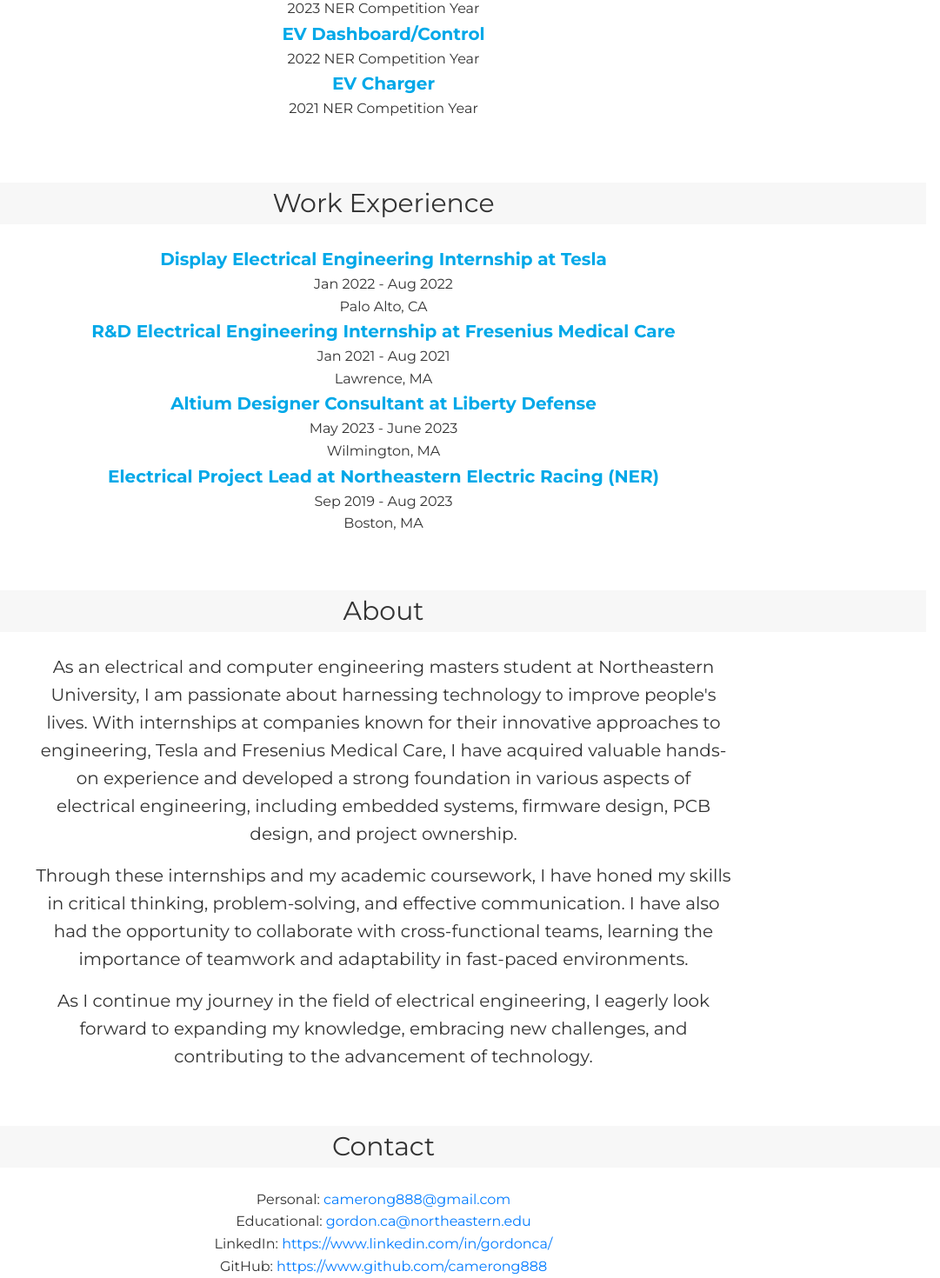
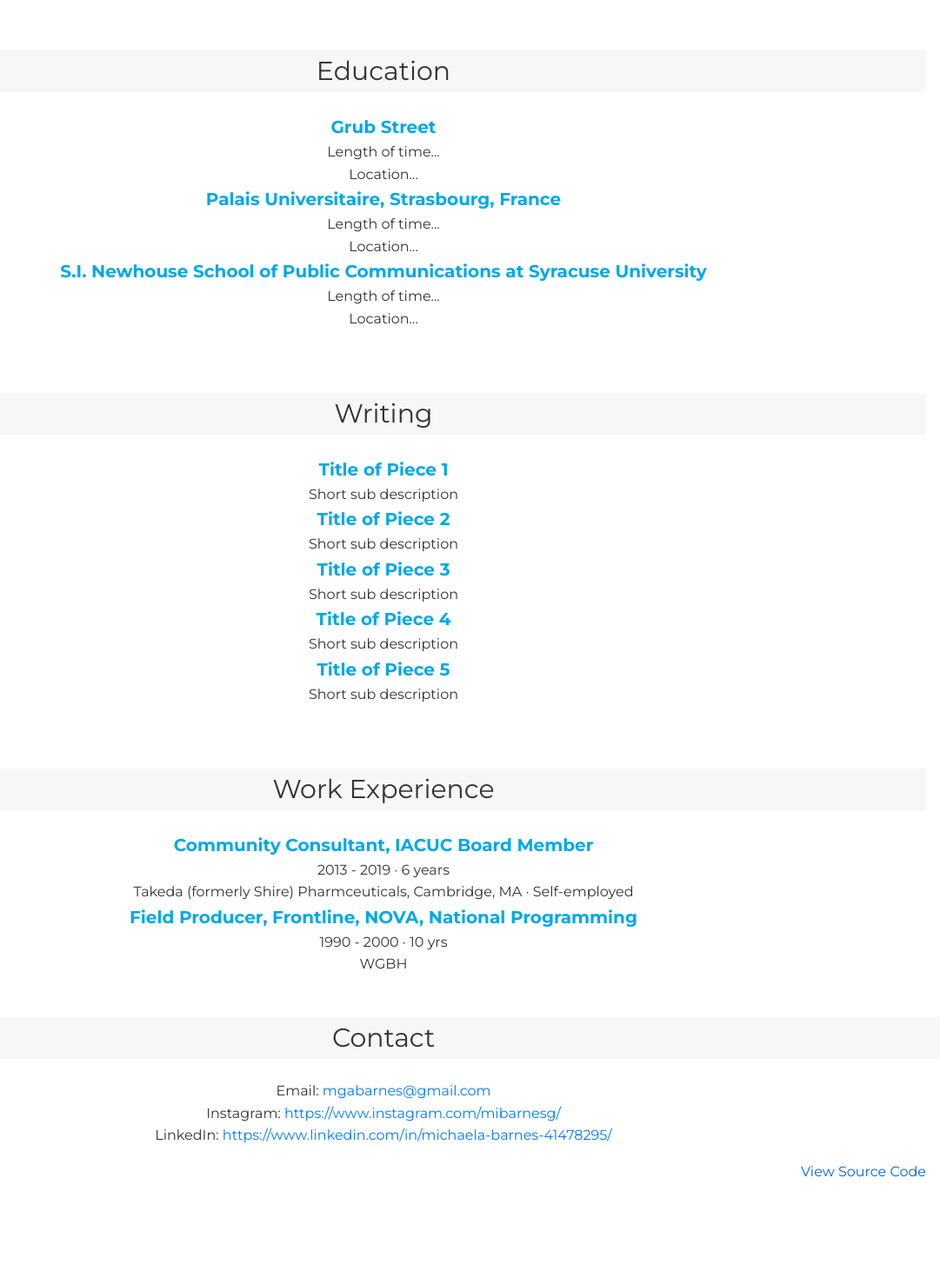
Before and after one commit to mgabarnes/personal-website, a React (Create React App) app: page /#/ in a window 1280 px wide. Shown: the part 800-2270 px from the top of the page at 87% size, without its empty margins (199-1280 px from the left). After the commit the page ends 2176 px from the top, so only its background shows below. Built offline with nearby package versions, Linux system fonts and the light colour scheme.

Commit message:
Added Education Section

```diff
--- a/public/index.html
+++ b/public/index.html
@@ -13,7 +13,7 @@
   <meta name="viewport" content="width=device-width, initial-scale=1" />
   <meta name="theme-color" content="#000000" />
   <meta name="description"
-    content="Cameron Gordon's personal website, showcasing his engineering projects, work experience, and contact information." />
+    content="Michaela Barnes's personal website, showcasing her writing works, work experience, and contact information." />
   <link rel="apple-touch-icon" href="%PUBLIC_URL%/logo192.png" />
   <link rel="manifest" href="%PUBLIC_URL%/manifest.json" />
   <title>Michaela Barnes - Writer</title>
--- a/src/App.js
+++ b/src/App.js
@@ -6,6 +6,7 @@
 import WorkExperience from "./components/WorkExperience";
 import Contact from "./components/Contact";
 import About from "./components/About";
+import Education from "./components/Education"
 import Footer from "./components/Footer";
 import "./globalStyles.css";
 import { HashRouter as Router, Route, Routes } from "react-router-dom";
@@ -20,6 +21,7 @@
 import LibertyDefense from "./components/workexperience/LibertyDefense";
 import ScrollToTop from "./ScrollToTop";
 
+
 function App() {
   return (
     <div className="App">
@@ -33,9 +35,10 @@
               element={
                 <main>
                   <Home />
+                  <About />
+                  <Education />
                   <Projects />
                   <WorkExperience />
-                  <About />
                   <Contact />
                 </main>
               }
--- a/src/components/About.js
+++ b/src/components/About.js
@@ -7,26 +7,13 @@
       <section id="about" className="about">
         <h2 className="about-title">About</h2>
         <p>
-          As an electrical and computer engineering masters student at
-          Northeastern University, I am passionate about harnessing technology
-          to improve people's lives. With internships at companies known for
-          their innovative approaches to engineering, Tesla and Fresenius
-          Medical Care, I have acquired valuable hands-on experience and
-          developed a strong foundation in various aspects of electrical
-          engineering, including embedded systems, firmware design, PCB design,
-          and project ownership.
+          This is the about me section.
         </p>
         <p>
-          Through these internships and my academic coursework, I have honed my
-          skills in critical thinking, problem-solving, and effective
-          communication. I have also had the opportunity to collaborate with
-          cross-functional teams, learning the importance of teamwork and
-          adaptability in fast-paced environments.
+          It will contain information about me, my background, and my writing works.
         </p>
         <p>
-          As I continue my journey in the field of electrical engineering, I
-          eagerly look forward to expanding my knowledge, embracing new
-          challenges, and contributing to the advancement of technology.
+          Thanks for checking my website out!
         </p>
       </section>
     </div>
--- a/src/components/Contact.js
+++ b/src/components/Contact.js
@@ -2,10 +2,9 @@
 import "./Contact.css";
 
 function Contact() {
-  const personalEmail = "camerong888" + "@" + "gmail.com";
-  const educationalEmail = "gordon.ca" + "@" + "northeastern.edu";
-  const linkedInUrl = "https://" + "www.linkedin.com" + "/in/gordonca/";
-  const githubUrl = "https://" + "www.github.com" + "/camerong888";
+  const personalEmail = "mgabarnes" + "@" + "gmail.com";
+  const linkedInUrl = "https://" + "www.linkedin.com" + "/in/michaela-barnes-41478295/";
+  const instagramURL = "https://" + "www.instagram.com" + "/mibarnesg/";
 
   return (
     <div className="contact-container">
@@ -13,23 +12,19 @@
         <h2 className="contact-title">Contact</h2>
         <ul style={{ listStyleType: "none" }}>
           <li>
-            Personal: <a href={`mailto:${personalEmail}`}>{personalEmail}</a>
-          </li>
-          <li>
-            Educational:{" "}
-            <a href={`mailto:${educationalEmail}`}>{educationalEmail}</a>
+            Email: <a href={`mailto:${personalEmail}`}>{personalEmail}</a>
           </li>
         </ul>
         <p>
-          LinkedIn:{" "}
-          <a href={linkedInUrl} target="_blank" rel="noopener noreferrer">
-            {linkedInUrl}
+        Instagram:{" "}
+          <a href={instagramURL} target="_blank" rel="noopener noreferrer">
+            {instagramURL}
           </a>
         </p>
         <p>
-          GitHub:{" "}
-          <a href={githubUrl} target="_blank" rel="noopener noreferrer">
-            {githubUrl}
+        LinkedIn:{" "}
+          <a href={linkedInUrl} target="_blank" rel="noopener noreferrer">
+            {linkedInUrl}
           </a>
         </p>
       </section>
--- /dev/null
+++ b/src/components/Education.css
@@ -0,0 +1,25 @@
+.education-container {
+    font-family: 'Montserrat', sans-serif;
+    font-weight: 500;
+    text-align: center;
+    padding: 1rem;
+    gap: 1rem;
+  }
+
+  .education-title {
+    margin-top: 2.5rem;
+    font-family: 'Montserrat', sans-serif;
+    font-weight: 500;
+    font-size: 30px;
+    margin-bottom: 1.5rem;
+    background-color: #f7f7f7;
+  }
+
+  .education-container a {
+    color: var(--secondary-color);
+    text-decoration: none;
+  }
+
+  .education-container a:hover {
+    text-decoration: underline;
+  }
--- /dev/null
+++ b/src/components/Education.js
@@ -0,0 +1,47 @@
+import React from "react";
+import "./Education.css";
+import { Link } from "react-router-dom";
+
+function Education() {
+  return (
+    <div className="education-container">
+      <section id="education" className="education">
+        <h2 className="education-title">Education</h2>
+        <ul style={{ listStyleType: "none" }}>
+          <li>
+            <h3>
+              <Link to="/Tesla">
+                {" "}
+                Grub Street
+              </Link>
+            </h3>
+            <p>Length of time...</p>
+            <p>Location...</p>
+          </li>
+          <li>
+            <h3>
+              <Link to="/Tesla">
+                {" "}
+                Palais Universitaire, Strasbourg, France
+              </Link>
+            </h3>
+            <p>Length of time...</p>
+            <p>Location...</p>
+          </li>
+          <li>
+            <h3>
+              <Link to="/Tesla">
+                {" "}
+                S.I. Newhouse School of Public Communications at Syracuse University
+              </Link>
+            </h3>
+            <p>Length of time...</p>
+            <p>Location...</p>
+          </li>
+        </ul>
+      </section>
+    </div>
+  );
+}
+
+export default Education;
--- a/src/components/Header.js
+++ b/src/components/Header.js
@@ -42,6 +42,24 @@
           <li className="header-nav-item">
             <Link
               className="header-nav-link"
+              onClick={() => handleNavigation("/", "about")}
+              to="/#about"
+            >
+              About
+            </Link>
+          </li>
+          <li className="header-nav-item">
+            <Link
+              className="header-nav-link"
+              onClick={() => handleNavigation("/", "education")}
+              to="/#education"
+            >
+              Education
+            </Link>
+          </li>
+          <li className="header-nav-item">
+            <Link
+              className="header-nav-link"
               onClick={() => handleNavigation("/", "projects")}
               to="/#projects"
             >
@@ -60,15 +78,6 @@
           <li className="header-nav-item">
             <Link
               className="header-nav-link"
-              onClick={() => handleNavigation("/", "about")}
-              to="/#about"
-            >
-              About
-            </Link>
-          </li>
-          <li className="header-nav-item">
-            <Link
-              className="header-nav-link"
               onClick={() => handleNavigation("/", "contact")}
               to="/#contact"
             >
--- a/src/components/Home.js
+++ b/src/components/Home.js
@@ -1,6 +1,6 @@
 import React from "react";
 import "./Home.css";
-import profilePicture from "../assets/camerongordon.jpg";
+import profilePicture from "../assets/michaelabarnes.jpg";
 
 function Home() {
   return (
@@ -9,11 +9,11 @@
         <h2 className="home-title">Welcome to my personal website!</h2>
         <img
           src={profilePicture}
-          alt="Cameron Gordon"
+          alt="Michaela Barnes"
           className="profile-picture"
         />
         <p>
-          Here, you can learn more about my background, view my projects, and
+          Here, you can learn more about my background, view my writing, and
           get in touch with me.
         </p>
       </section>
--- a/src/components/Projects.js
+++ b/src/components/Projects.js
@@ -6,37 +6,37 @@
   return (
     <div className="projects-container">
       <section id="projects" className="projects">
-      <h2 className="projects-title">Projects</h2>
+      <h2 className="projects-title">Writing</h2>
         <ul style={{ listStyleType: "none" }}>
           <li>
             <h3>
-              <Link to="/iridiumiotembeddeddevice"> Iridium IoT Embedded Device</Link>
+              <Link to="/iridiumiotembeddeddevice">Title of Piece 1</Link>
             </h3>
-            <p>2023 Personal Embedded Device Project</p>
+            <p>Short sub description</p>
           </li>
           <li>
             <h3>
-              <Link to="/smarthand">SmartHand Embedded Device</Link>
+              <Link to="/smarthand">Title of Piece 2</Link>
             </h3>
-            <p>2023 Personal Embedded Device Project</p>
+            <p>Short sub description</p>
           </li>
           <li>
             <h3>
-              <Link to="/tcb">Telemetry Communication Board</Link>
+              <Link to="/tcb">Title of Piece 3</Link>
             </h3>
-            <p>2023 NER Competition Year</p>
+            <p>Short sub description</p>
           </li>
           <li>
             <h3>
-              <Link to="/dashboard"> EV Dashboard/Control</Link>
+              <Link to="/dashboard">Title of Piece 4</Link>
             </h3>
-            <p>2022 NER Competition Year</p>
+            <p>Short sub description</p>
           </li>
           <li>
             <h3>
-              <Link to="/charger"> EV Charger</Link>
+              <Link to="/charger">Title of Piece 5</Link>
             </h3>
-            <p>2021 NER Competition Year</p>
+            <p>Short sub description</p>
           </li>
         </ul>
       </section>
--- a/src/components/WorkExperience.js
+++ b/src/components/WorkExperience.js
@@ -12,41 +12,21 @@
             <h3>
               <Link to="/Tesla">
                 {" "}
-                Display Electrical Engineering Internship at Tesla
+                Community Consultant, IACUC Board Member
               </Link>
             </h3>
-            <p>Jan 2022 - Aug 2022</p>
-            <p>Palo Alto, CA</p>
+            <p>2013 - 2019 · 6 years</p>
+            <p>Takeda (formerly Shire) Pharmceuticals, Cambridge, MA · Self-employed</p>
           </li>
           <li>
             <h3>
               <Link to="/Fresenius">
                 {" "}
-                R&D Electrical Engineering Internship at Fresenius Medical Care
+                Field Producer, Frontline, NOVA, National Programming
               </Link>
             </h3>
-            <p>Jan 2021 - Aug 2021</p>
-            <p>Lawrence, MA</p>
-          </li>
-          <li>
-            <h3>
-              <Link to="/libertydefense">
-                {" "}
-                Altium Designer Consultant at Liberty Defense
-              </Link>
-            </h3>
-            <p>May 2023 - June 2023</p>
-            <p>Wilmington, MA</p>
-          </li>
-          <li>
-            <h3>
-              <Link to="/NER">
-                {" "}
-                Electrical Project Lead at Northeastern Electric Racing (NER)
-              </Link>
-            </h3>
-            <p>Sep 2019 - Aug 2023</p>
-            <p>Boston, MA</p>
+            <p>1990 - 2000 · 10 yrs</p>
+            <p>WGBH</p>
           </li>
         </ul>
       </section>
```
Also changed, not shown: 2 other files (tests, documents, lock files or other folders).
